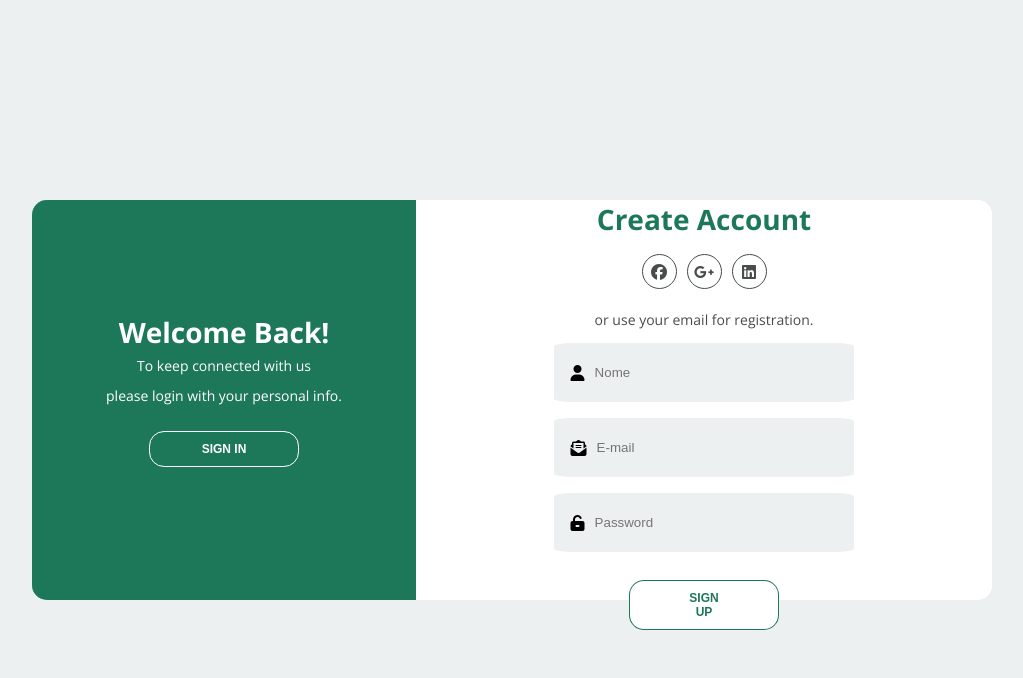
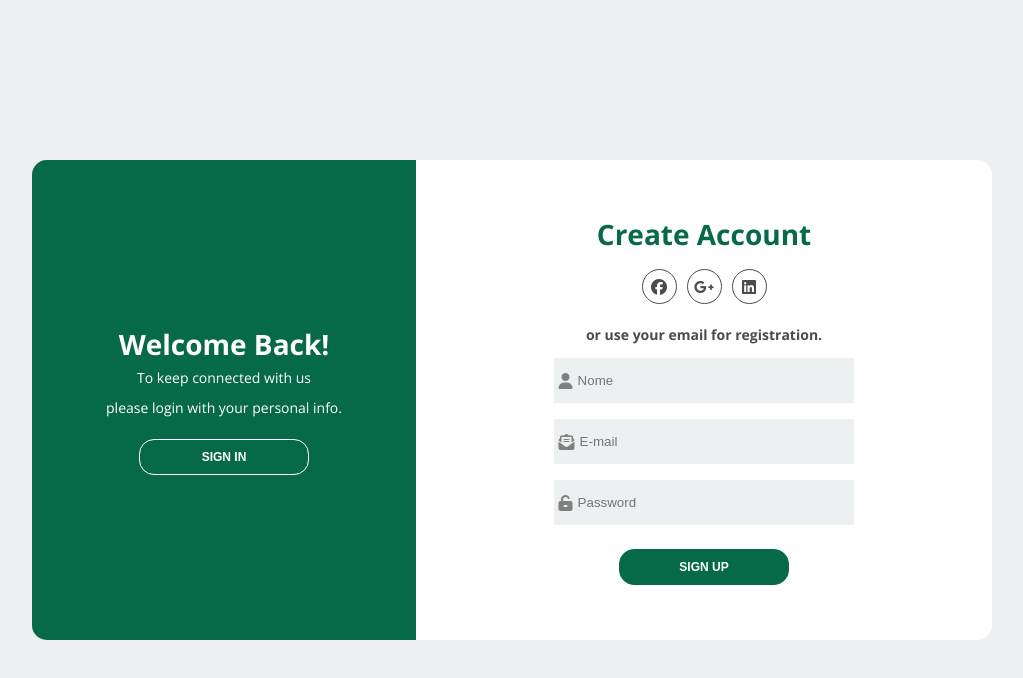
Before and after one commit to CaioCVL/Tela-de-login, a plain HTML site: page index.html in a window 1280 px wide. Shown: the whole page, without its empty margins (128-1151 px from the left). Drawn offline with nearby package versions, Linux system fonts and the light colour scheme.

Commit message:
update css

```diff
--- a/index.html
+++ b/index.html
@@ -15,14 +15,14 @@
     <!--início do container-->
     <div class="container">
         <div class="content first-content">
-            <!--inicio da primeira coluna-->
+            <!--inicio first-column-->
             <div class="first-column">
                 <h2 class="title title-primary">Welcome Back!</h2>
                 <p class="description description-primary">To keep connected with us</p>
                 <p class="description description-primary">please login with your personal info.</p>
                 <button id="sign-in" class="btn btn-primary">Sign in</button>
             </div>
-            <!--fim da primeira coluna e início da segunda-->
+            <!--fim do first-column e inicio do second column-->
             <div class="second-column">
                 <h2 class="title title-second">Create account</h2>
                 <!--area de redes sociais-->
@@ -41,7 +41,7 @@
                 </div>
 
                 <p class="description description-second">or use your email for registration.</p>
-
+                <!--início do formulario-->
                 <form class="form">
                     <label class="label-color" for="">
                         <i class="fas fa-user icon-modify"></i>
@@ -55,23 +55,22 @@
                         <i class="fas fa-unlock-alt icon-modify"></i>
                         <input type="password" placeholder="Password">
                     </label>
-                    <button  class="btn btn-second">Sign up</button>
+                    <button class="btn btn-second">Sign up</button>
                 </form>
+            </div>
+            <!--fim da area do formulário-->
+        </div>
 
-            </div>
-            <!--fim da area de redes sociais-->
-
-        </div>
-        <!--fim da primeira coluna e inicio da segunda-->
+        <!--fim do first content e inicio do second content-->
         <div class="content second-content">
+            <!--inicio do first column-->
             <div class="first-column">
                 <h2 class="title title-primary">Hello, friend!</h2>
                 <p class="description description-primary">Enter with your personal details</p>
-                <p class="description-primary">and start journey with us.</p>
-
+                <p class=" description description-primary">and start journey with us.</p>
                 <button id="sign-up" class="btn btn-primary">Sign up</button>
             </div>
-            <!--fim da primeira coluna e início da segunda-->
+            <!--fim do first column-->
             <div class="second-column">
                 <h2 class="title title-second">Sign in to developer</h2>
 
@@ -89,8 +88,8 @@
                         </a>
                     </ul>
                 </div>
-
-                <p class="description-second">or use your email account.</p>
+                    <!--fim da area de redes sociais-->
+                <p class=" description description-second">or use your email account:</p>
 
                 <form class="form">
                     <label class="label-color" for="">
@@ -108,7 +107,7 @@
                 </form>
 
             </div>
-            <!--fim da area de redes sociais-->
+            <!--fim da area de formulário-->
 
 
         </div>
--- a/style.css
+++ b/style.css
@@ -6,7 +6,6 @@
 }
 
 body {
-  background-color: #ecf0f1;
   font-family: "Open Sans", sans-serif;
 }
 
@@ -15,39 +14,30 @@ body {
   justify-content: center;
   align-items: center;
   height: 100vh;
+  background-color: #ecf0f1;
+
 }
 
 .content {
   background-color: white;
   border-radius: 15px;
   width: 960px;
-  height: 50%;
+  height: 60%;
   justify-content: space-between;
   align-items: center;
   position: relative;
+
 }
 
-.first-content {
-  display: flex;
-}
-.first-content .second-column {
-  z-index: 12;
-}
 .content::before {
   content: "";
   position: absolute;
   width: 40%;
   height: 100%;
-  background-color: rgba(6, 105, 72, 0.904);
+  background-color: rgb(6, 105, 72);
   border-top-left-radius: 15px;
   border-bottom-left-radius: 15px;
   left: 0%;
-}
-
-.first-column {
-  z-index: 10;
-  text-align: center;
-  width: 40%;
 }
 
 .title {
@@ -60,7 +50,7 @@ body {
   color: white;
 }
 .title-second {
-  color: rgba(6, 105, 72, 0.904);
+  color: rgb(6, 105, 72);
 }
 
 .description {
@@ -71,61 +61,93 @@ body {
 
 .description-second {
   color: rgba(69, 73, 72, 0.986);
+  font-weight: bold;
 }
 .description-primary{
   color: #fff;
 }
+
 .btn {
   border-radius: 15px;
   text-transform: uppercase;
   color: #fff;
+  padding: 10px 50px;
   cursor: pointer;
-  margin: 20px;
-  width: 150px;
+  margin-top: 1rem;
+  width: 170px;
   align-self: center;
   border: none;
+  font-weight: bold;
+  font-size: 12px;
 }
 
 .btn-primary {
   background-color: transparent;
-  font-size: 12px;
-  padding: 10px 50px;
-  font-weight: bold;
   border: 1px solid white;
   transition: background-color 0.5s;
 }
 
 .btn-primary:hover {
   background-color: white;
-  color: rgba(6, 105, 72, 0.904);
+  color: rgb(6, 105, 72);
 }
 
-              /*SEGUNDA COLUNA*/
+.btn-second {
+  background-color: rgb(6, 105, 72);
+  border: 1px solid rgb(6, 105, 72);
+  transition: background-color .5s;
+}
+
+.btn-second:hover {
+  background-color: #fff;
+  border: 1px solid rgb(6, 105, 72);
+  color: rgb(6, 105, 72);
+}
+
+.first-content {
+  display: flex;
+}
+.first-content .second-column {
+  z-index: 11;
+}
+
+
+.first-column {
+  z-index: 10;
+  text-align: center;
+  width: 40%;
+}
+
 .second-column {
-  height: 100%;
   width: 60%;
   display: flex;
   flex-direction: column;
   align-items: center;
-}
-
-.btn-second {
-  background-color: #fff;
-  font-size: 12px;
-  padding: 10px 50px;
-  font-weight: bold;
-  border: 1px solid rgba(6, 105, 72, 0.904);
-  color: rgba(6, 105, 72, 0.904);
-  transition: background-color 0.5s;
-}
-
-.btn-second:hover {
-  background-color: rgba(6, 105, 72, 0.904);
-  color: white;
+  justify-content: center;
 }
 
 .social-media {
   margin: 1rem 0;
+}
+
+.link-social-media:not(:first-child) {
+  margin-left: 10px;
+}
+
+.list-social-media {
+  display: flex;
+  list-style-type: none;
+}
+
+.link-social-media:hover .item-social-media {
+  background-color: rgb(6, 105, 72);
+  border-color: rgb(6, 105, 72);
+  color: white;
+}
+
+
+.link-social-media .item-social-media {
+  transition: background-color 0.5s;
 }
 
 .item-social-media {
@@ -139,39 +161,10 @@ body {
 
 }
 
-.list-social-media {
-  display: flex;
-  list-style-type: none;
-}
-
-.link-social-media:hover .item-social-media {
-  background-color: rgba(6, 105, 72, 0.904);
-  border-color: rgba(6, 105, 72, 0.904);
-  color: white;
-}
-
-.link-social-media:not(:first-child) {
-  margin-left: 10px;
-}
-.link-social-media .item-social-media {
-  transition: background-color 0.7s;
-}
-
-.item-social-media {
-  border: 1px solid rgba(69, 73, 72, 0.986);
-  border-radius: 50%;
-  width: 35px;
-  height: 35px;
-  line-height: 35px;
-  text-align: center;
-  color: rgba(69, 73, 72, 0.986);
-}
-
 .form {
   display: flex;
   flex-direction: column;
   width: 55%;
-  text-align: center;
 
 }
 
@@ -184,16 +177,16 @@ body {
 
 .label-color {
   background-color: #ecf0f1;
-  border-radius: 6%;
-  padding: 7px;
   display: flex;
   align-items: center;
   margin: 8px;
 }
+
 .icon-modify {
-  color: ;
-  padding: 0 10px;
+  color: grey;
+  padding: 0 5px;
 }
+
 
 /*
 inicio do segundo conteudo*/
@@ -213,14 +206,18 @@ inicio do segundo conteudo*/
   z-index: -1;
 }
 
-.password a {
+.password  {
   font-size: 14px;
-  color: rgba(69, 73, 72, 0.986);
   font-weight: bold;
+  margin: 15px 0;
+  text-align: center;
 }
 
-.sign-in-js .first-content .first-column,
-.sign-in-js .first-content .second-column {
+.password a{
+  color: rgba(69, 73, 72, 0.986);
+}
+
+.sign-in-js .first-content .first-column{
   z-index: -1;
 }
 
@@ -231,12 +228,16 @@ inicio do segundo conteudo*/
   z-index: 11;
 }
 .sign-in-js .content::before {
-  left: 56%;
+  left: 60%;
   border-top-right-radius: 15px;
   border-bottom-right-radius: 15px;
   border-top-left-radius: 0;
   border-bottom-left-radius: 0;
-  animation: slidein 3s;
+  animation: slidein 1.3s;
+  z-index: 12;
+}
+.sign-up-js .content::before {
+  animation: slideout 2s;
   z-index: 12;
 }
 
@@ -251,23 +252,19 @@ inicio do segundo conteudo*/
 .sign-up-js .first-content .first-column {
   z-index: 13;
 }
-.sign-up-js .content::before {
-  left: 0;
-  animation: slideout 3s;
-  z-index: 12;
-}
+
 /*DESLOCAMENTO DE CONTEUDO ATRAS DO CONTENT BEFORE*/
 
 .sign-in-js .first-content .second-column {
   z-index: -1;
   position: relative;
-  animation: deslocamentoLeft 3s;
+  animation: deslocamentoLeft 1.3s;
 }
 
 .sign-up-js .second-content .second-column {
     position: relative;
     z-index: -1;
-    animation: deslocamentoRight 3s;
+    animation: deslocamentoRight 1.3s;
   }
 
 /*ANIMAÇÃO CSS PARA O CONTEÚDO*/
@@ -276,47 +273,46 @@ inicio do segundo conteudo*/
     from {
       left: 0;
       z-index: 12;
-      opacity: 1;
+
     }
 
     25% {
       left: -80px;
-      opacity: .5;
+
     }
 
     50% {
       left: -100px;
-      opacity: .2;
+
     }
 
     to {
       left: -110px;
       z-index: -1;
-      opacity: 0;
+
     }
   }
 
   @keyframes deslocamentoRight {
     from {
-      left: 0px;
+      left: 0;
       z-index: 12;
-      opacity: 1;
+
     }
 
     25% {
       left: 80px;
-      opacity: .5;
+
     }
 
     50% {
       left: 100px;
-      opacity: .2;
+
     }
 
     to {
       left: 110px;
       z-index: -1;
-      opacity: 0;
 
     }
   }
@@ -340,24 +336,24 @@ inicio do segundo conteudo*/
 
   75% {
     left: 45%;
-    width: 40%;
+    width: 50%;
   }
 
   to {
-    left: 56%;
-    width: 44%;
+    left: 60%;
+    width: 40%;
   }
 }
 
 @keyframes slideout {
   from {
-    left: 56%;
-    width: 44%;
+    left: 60%;
+    width: 40%;
   }
 
   25% {
     left: 45%;
-    width: 40%;
+    width: 50%;
   }
 
   50% {
@@ -367,11 +363,135 @@ inicio do segundo conteudo*/
 
   75% {
     left: 5%;
-    width: 45%;
+    width: 50%;
   }
 
   to {
     left: 0;
-    width: 44%;
+    width: 40%;
   }
 }
+
+/* ANIMAÇÃO MOBILE CSS
+
+@keyframes deslocamentoEsq {
+
+  from {
+      top: 0;
+      opacity: 1;
+      z-index: 12;
+  }
+
+  25% {
+      top: -80px;
+      opacity: .5;
+
+  }
+
+  50% {
+      top: -100px;
+      opacity: .2;
+
+  }
+
+  to {
+      top: -110px;
+      opacity: 0;
+      z-index: -1;
+  }
+}
+
+
+@keyframes deslocamentoDir {
+
+  from {
+      top: 0;
+      z-index: 12;
+  }
+
+  25% {
+      top: 80px;
+
+  }
+
+  50% {
+      top: 100px;
+
+  }
+
+  to {
+      top: 110px;
+      z-index: -1;
+  }
+}
+
+
+
+@keyframes slidein {
+
+  from {
+      top: 0;
+      height: 40%;
+  }
+
+  25% {
+      top: 5%;
+      height: 50%;
+  }
+
+  50% {
+      top: 25%;
+      height: 60%;
+  }
+
+  75% {
+      top: 45%;
+      height: 50%;
+  }
+
+  to {
+      top: 60%;
+      height: 40%;
+  }
+}
+
+@keyframes slideout {
+
+  from {
+      top: 60%;
+      height: 40%;
+  }
+
+  25% {
+      top: 45%;
+      height: 50%;
+  }
+
+  50% {
+      top: 25%;
+      height: 60%;
+  }
+
+  75% {
+      top: 5%;
+      height: 50%;
+  }
+
+  to {
+      top: 0;
+      height: 40%;
+  }
+}
+
+@media screen and (max-width: 740px) {
+.form {
+  width: 50%;
+}
+}
+
+@media screen and (max-width: 425px) {
+.form {
+  width: 100%;
+}
+}
+*/
```
